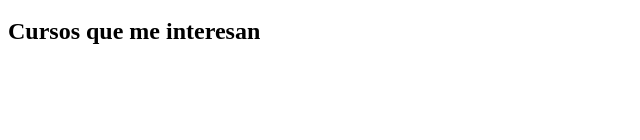
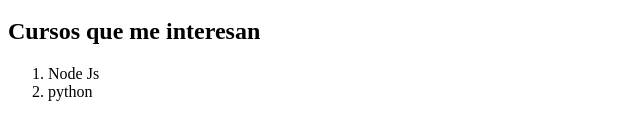
Before and after one commit to fifu/Git-Ejercicio2, a plain HTML site: page index.html in a window 1280 px wide. Shown: the part 136-276 px from the top of the page, without its empty margins (0-640 px from the left). Drawn offline with Linux system fonts and the light colour scheme.

Commit message:
Agregando cursos adiciones que me interesan

```diff
--- a/index.html
+++ b/index.html
@@ -14,5 +14,9 @@
         <li>Php</li>
     </ul>
     <h2>Cursos que me interesan</h2>
+    <ol>
+        <li>Node Js</li>
+        <li>python</li>
+    </ol>
 </body>
 </html>
```
